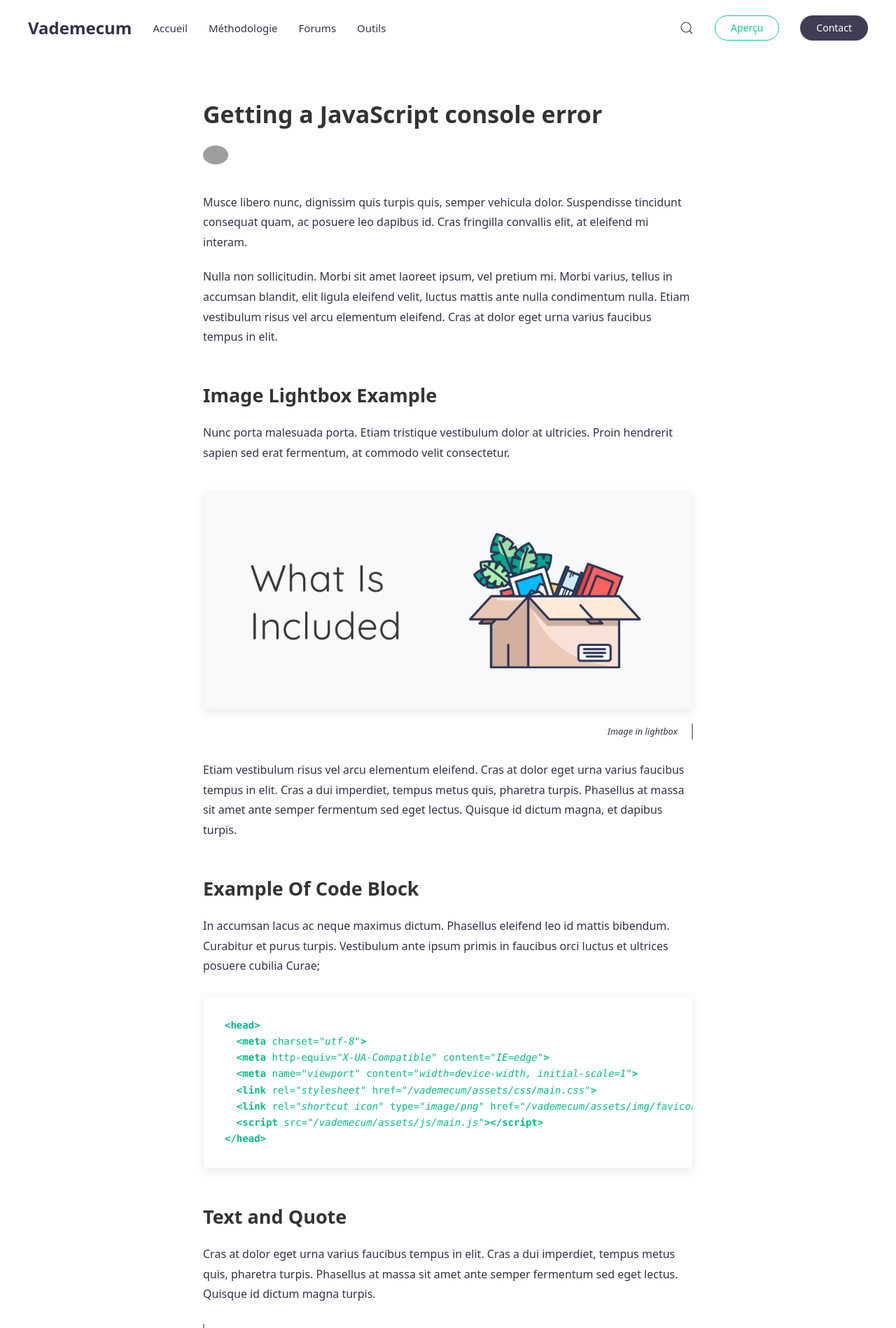
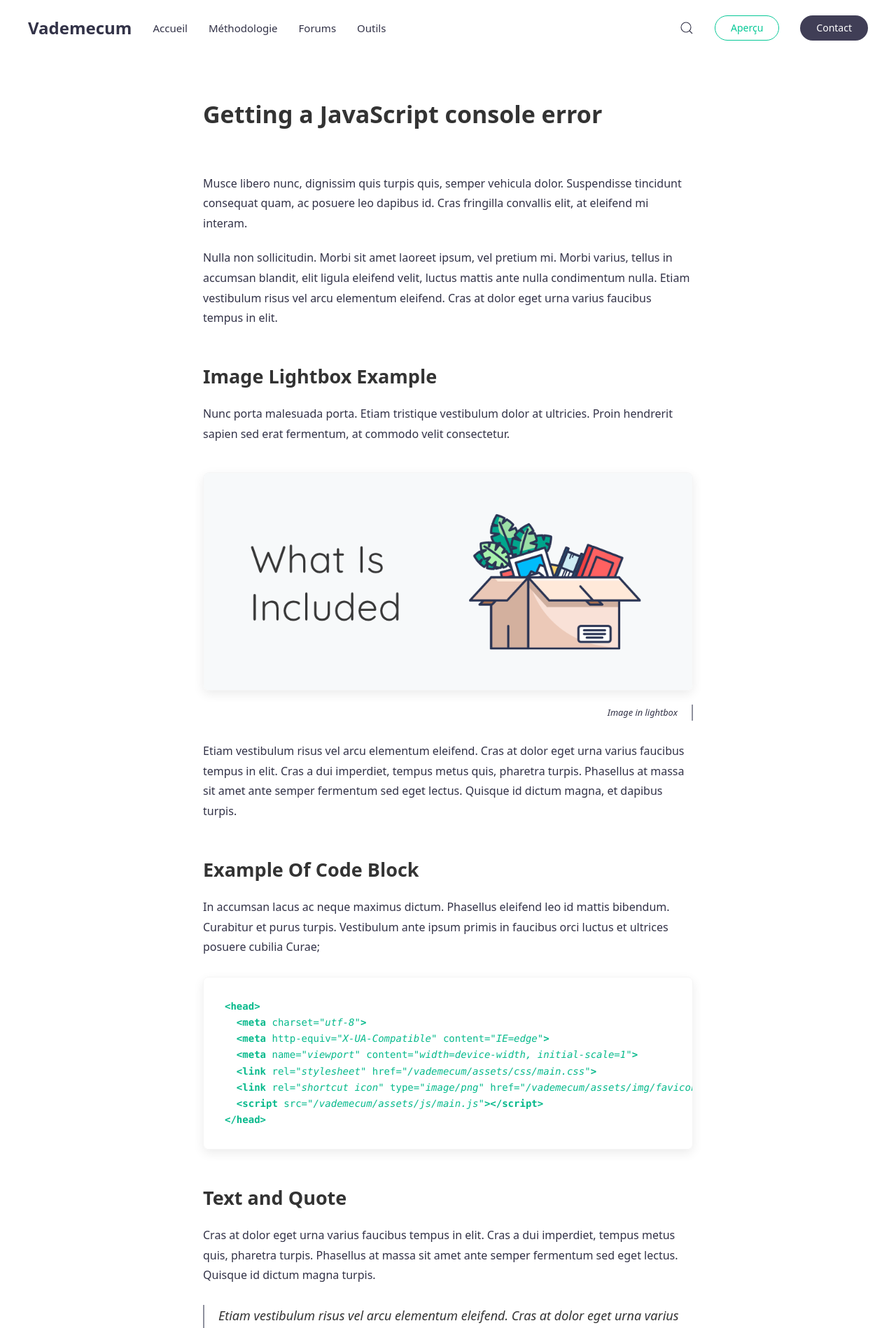
Before and after one commit to datactivist/vademecum, a Jekyll site: the page built from _posts/2017-05-25-post7.md, in a window 1280 px wide. Shown: the top 1898 px of the page at 70% size. Built offline with Jekyll 4.4.1, drawn with Linux system fonts in a browser that asks for light colours.

```diff
--- a/_includes/post-meta.html
+++ b/_includes/post-meta.html
@@ -4,14 +4,14 @@
   {% assign author = site.author %}
 {% endif %}
 
-{% if author.avatar %}
+<!--- {% if author.avatar %}
   {% if author.avatar contains 'http' %}
       {% assign domain = '' %}
   {% else %}
       {% assign domain = site.uploads | absolute_url %}
   {% endif %}
   <img class="uk-border-circle avatar" src="{{ domain }}{{ author.avatar }}" alt="{{ author.name }}">
-{% endif %}
+{% endif %} --->
 
 <!--- <div>
   {% if author.name %}
```
